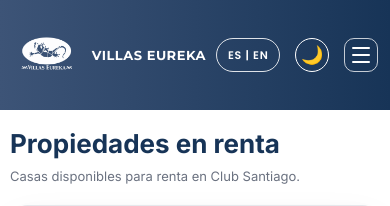
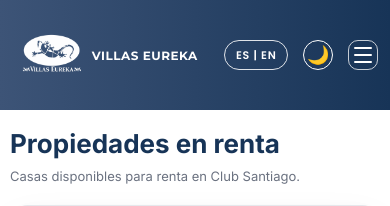
Before and after one commit to DIMAS0717/ClubPremium, a PHP site: page /clubpremium/renta.php in a window 390 px wide. Shown: the top 206 px of the page. Run offline with PHP 8.4, Linux system fonts and the light colour scheme; data comes from the database, SQL or seed files in the repository.

Commit message:
ajusted ultimos de diseño

```diff
--- a/assets/css/header.css
+++ b/assets/css/header.css
@@ -319,19 +319,19 @@ body {
   }
 
   .header-logo img {
-    height: 128px;
+    height: 110px;
   }
 
   .header-full.scrolled .header-logo img {
-    height: 96px;
+    height: 80px;
   }
 
   .header-logo span {
-    font-size: 19px;
+    font-size: 10px;
   }
 
   .header-nav a {
-    font-size: 12px;
+    font-size: 15px;
   }
 }
 
@@ -366,7 +366,7 @@ body {
   }
 
   .header-logo span {
-    font-size: 16px;
+    font-size: 10px;
   }
 }
 
@@ -376,11 +376,11 @@ body {
   }
 
   .header-logo-link {
-    gap: 10px;
+    gap: 0px;
   }
 
   .header-logo img {
-    height: 70px;
+    height: 80px;
   }
 
   .header-full.scrolled .header-logo img {
@@ -388,19 +388,19 @@ body {
   }
 
   .header-logo span {
-    font-size: 13px;
+    font-size: 12px;
     letter-spacing: 0.5px;
   }
 
   .toggle-theme,
   .menu-toggle {
-    width: 34px;
-    height: 34px;
+    width: 30px;
+    height: 30px;
   }
 
   .lang-toggle {
     min-width: 64px;
-    height: 34px;
+    height: 30px;
     padding: 0 10px;
     font-size: 11px;
   }
```
